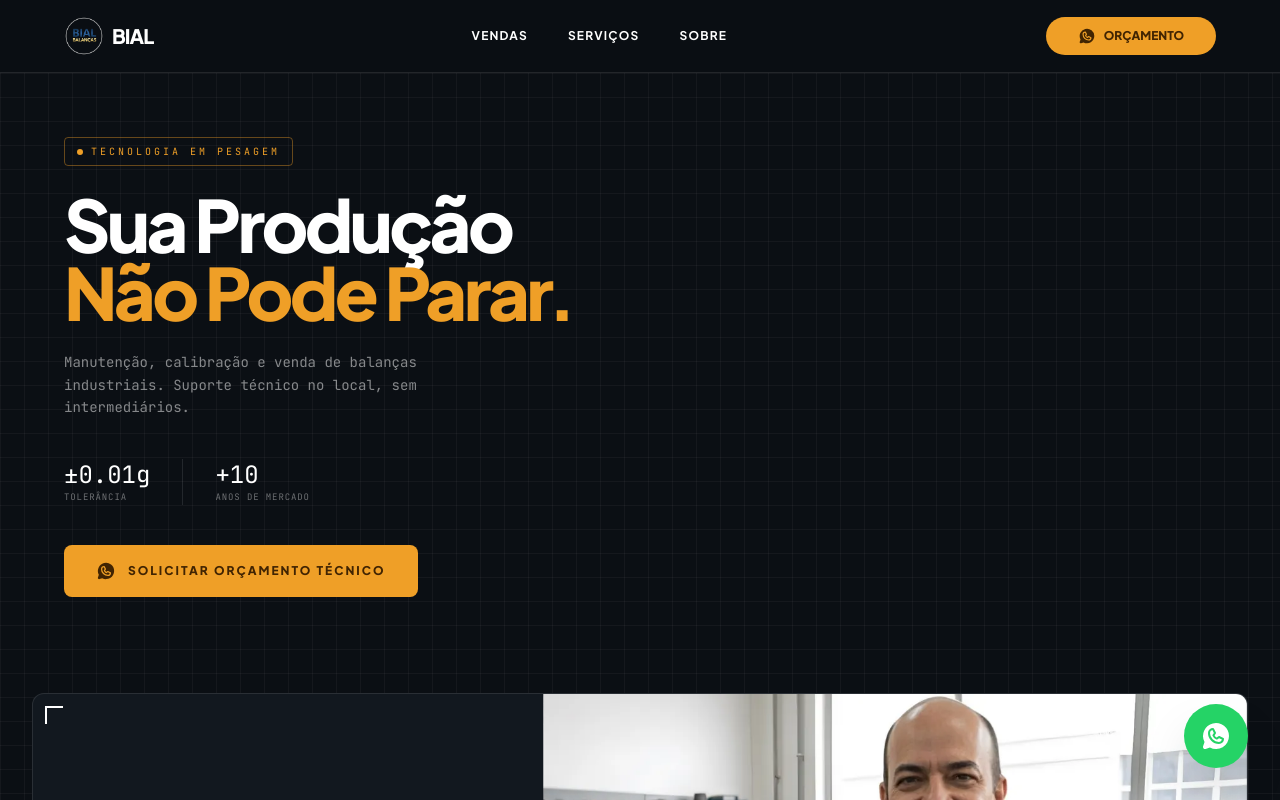
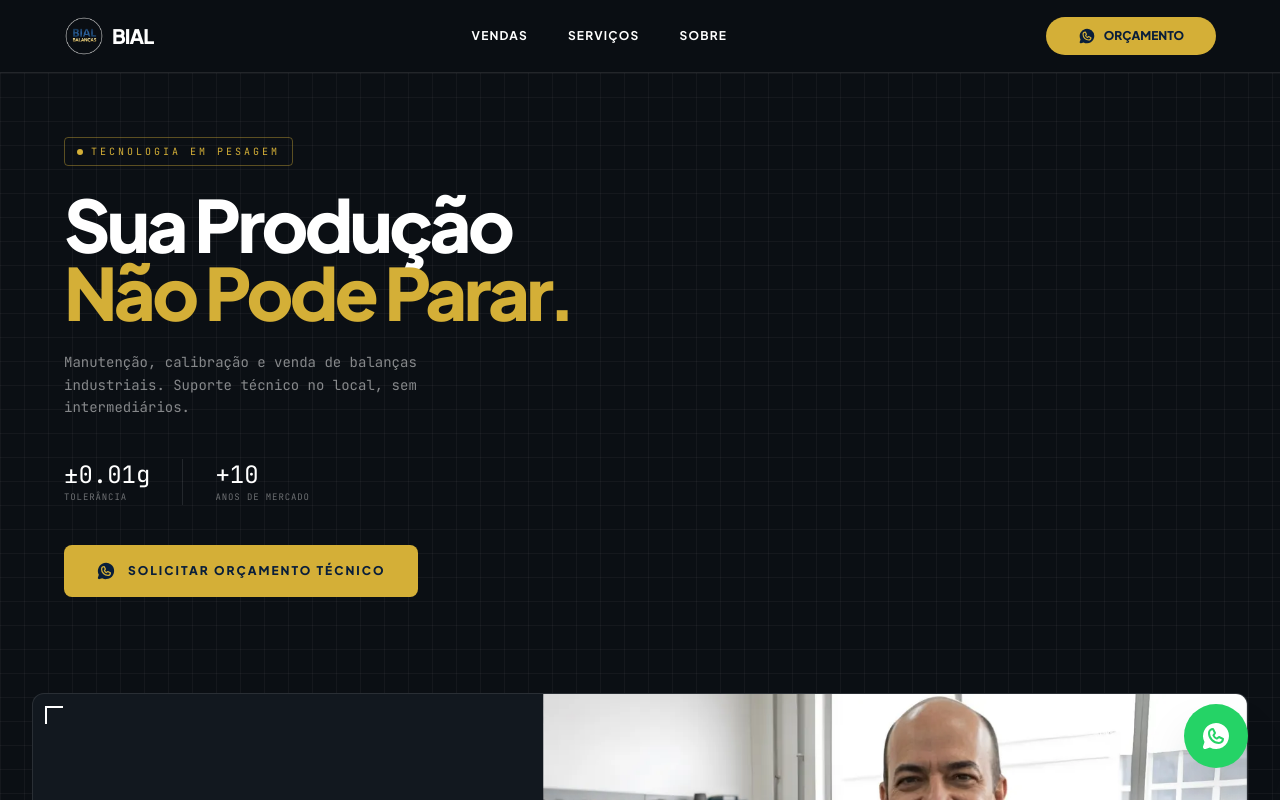
Before and after one commit to rikelmedev/bial-balancas, a React (Vite) app: page / in a window 1280 px wide. Shown: the top 800 px of the page. Built offline with nearby package versions, Linux system fonts and the light colour scheme.

Commit message:
fix: alinha cor de acento com as cores reais da logo
Troca o laranja técnico por dourado (extraído por amostragem de pixel
do logo.png) e o texto sobre os CTAs de marrom para azul-marinho,
reproduzindo a mesma dupla de cores azul+dourado da logo da Bial.

```diff
--- a/src/components/Footer.jsx
+++ b/src/components/Footer.jsx
@@ -11,7 +11,7 @@ export default function Footer() {
         <h3 className="text-2xl font-black mb-8 leading-tight">Precisão e Confiança em <br /> cada Pesagem.</h3>
         <a
           href={whatsappLink('Olá! Gostaria de solicitar um orçamento técnico.')}
-          className="inline-flex bg-brand-accent text-[#412402] px-12 py-4 rounded-full font-black uppercase tracking-widest text-xs hover:brightness-110 transition-all"
+          className="inline-flex bg-brand-accent text-brand-blue px-12 py-4 rounded-full font-black uppercase tracking-widest text-xs hover:brightness-110 transition-all"
         >
           Solicitar Orçamento Técnico
         </a>
--- a/src/components/Hero.jsx
+++ b/src/components/Hero.jsx
@@ -36,7 +36,7 @@ export default function Hero() {
 
         <a
           href={whatsappLink('Olá! Gostaria de solicitar um orçamento técnico.')}
-          className="bg-brand-accent text-[#412402] w-fit px-8 py-4 rounded-lg font-black text-xs tracking-[2px] flex items-center gap-3 hover:brightness-110 active:scale-95 transition-all"
+          className="bg-brand-accent text-brand-blue w-fit px-8 py-4 rounded-lg font-black text-xs tracking-[2px] flex items-center gap-3 hover:brightness-110 active:scale-95 transition-all"
         >
           <WhatsappLogo size={20} weight="fill" />
           SOLICITAR ORÇAMENTO TÉCNICO
--- a/src/components/Navbar.jsx
+++ b/src/components/Navbar.jsx
@@ -19,7 +19,7 @@ export default function Navbar({ isOpen, setIsOpen }) {
       <div className="flex items-center gap-4">
         <a
           href={whatsappLink('Olá! Gostaria de solicitar um orçamento.')}
-          className="hidden md:flex bg-brand-accent text-[#412402] px-8 py-2.5 rounded-full text-xs font-black items-center gap-2 active:scale-95 transition-transform"
+          className="hidden md:flex bg-brand-accent text-brand-blue px-8 py-2.5 rounded-full text-xs font-black items-center gap-2 active:scale-95 transition-transform"
         >
           <WhatsappLogo size={18} weight="fill" /> ORÇAMENTO
         </a>
@@ -33,7 +33,7 @@ export default function Navbar({ isOpen, setIsOpen }) {
           <a href="#vitrine" onClick={() => setIsOpen(false)} className="font-bold text-sm uppercase">Vendas</a>
           <a href="#servicos" onClick={() => setIsOpen(false)} className="font-bold text-sm uppercase">Serviços</a>
           <a href="#sobre" onClick={() => setIsOpen(false)} className="font-bold text-sm uppercase">Sobre</a>
-          <a href={whatsappLink('Olá! Gostaria de solicitar um orçamento.')} className="bg-brand-accent text-[#412402] p-4 rounded-xl text-center font-bold">
+          <a href={whatsappLink('Olá! Gostaria de solicitar um orçamento.')} className="bg-brand-accent text-brand-blue p-4 rounded-xl text-center font-bold">
             Solicitar Orçamento
           </a>
         </div>
--- a/src/components/Vitrine.jsx
+++ b/src/components/Vitrine.jsx
@@ -41,7 +41,7 @@ export default function Vitrine() {
                   <span className="font-mono text-[10px] text-white/30 uppercase tracking-widest">Sob Orçamento</span>
                   <a
                     href={whatsappLink(`Olá! Tenho interesse no equipamento: ${p.t}.`)}
-                    className="bg-brand-accent text-[#412402] w-11 h-11 rounded-full flex items-center justify-center hover:brightness-110 transition-all"
+                    className="bg-brand-accent text-brand-blue w-11 h-11 rounded-full flex items-center justify-center hover:brightness-110 transition-all"
                   >
                     <WhatsappLogo size={20} weight="fill" />
                   </a>
--- a/src/index.css
+++ b/src/index.css
@@ -5,7 +5,7 @@
   --color-brand-bg-light: #12181F;
   --color-brand-blue: #091E3A;
   --color-brand-blue-light: #1A3C61;
-  --color-brand-accent: #EF9F27;
+  --color-brand-accent: #D4AF37;
   --color-brand-success: #1D9E75;
 
   --font-mono: 'JetBrains Mono', monospace;
```
